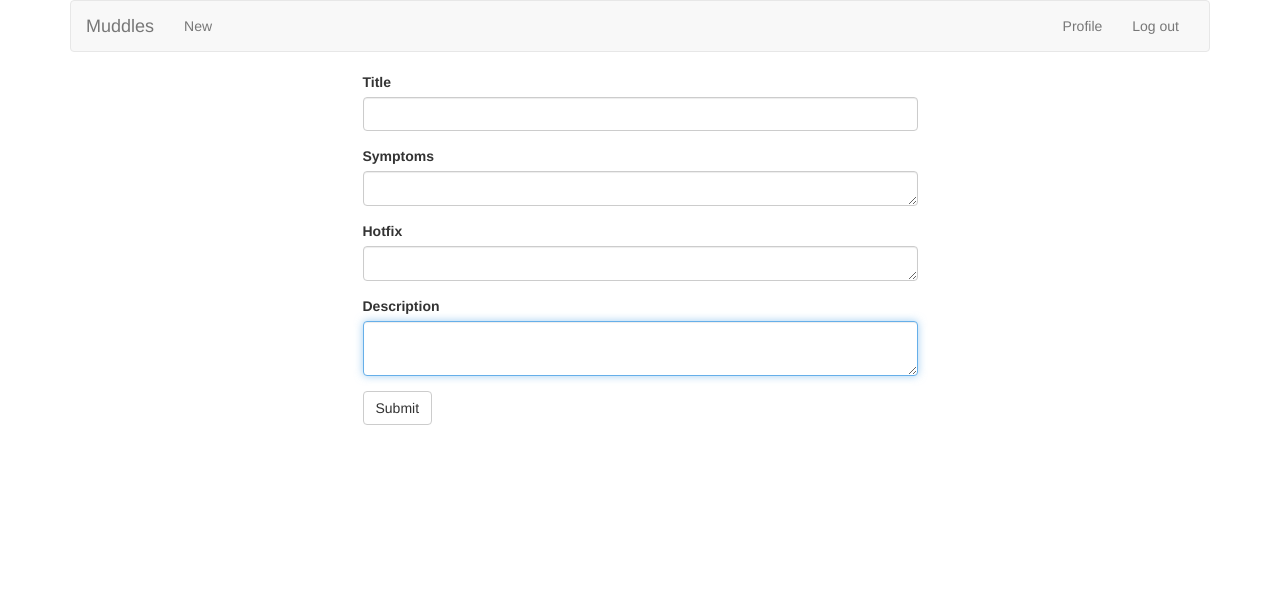
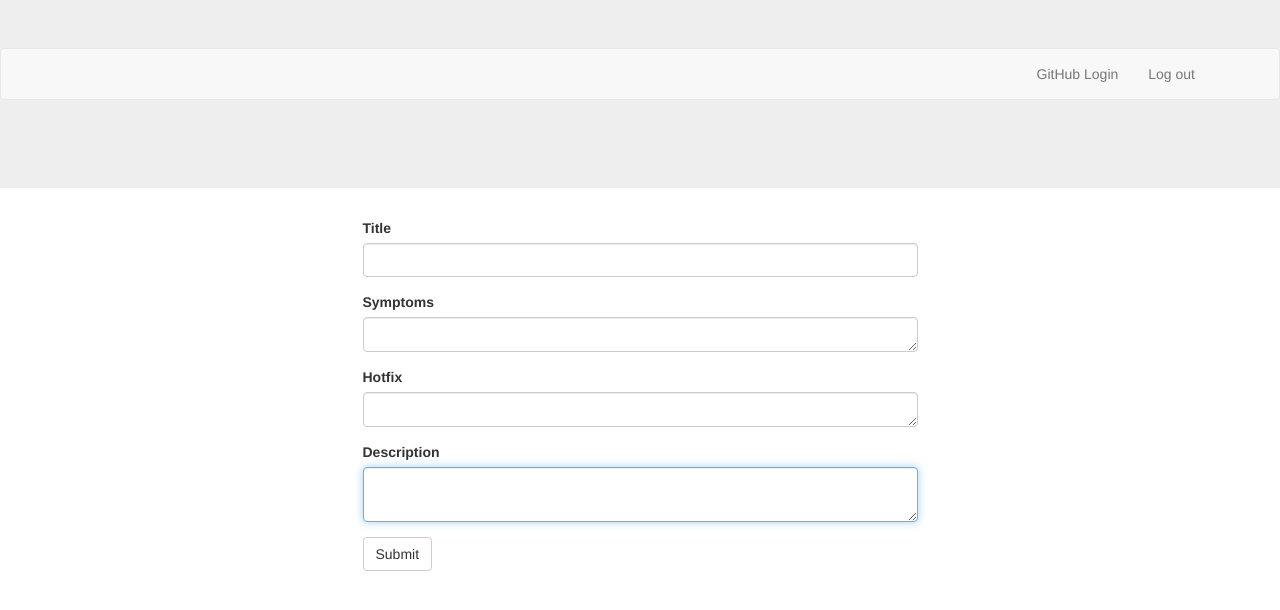
Before and after one commit to sirodoht/muddles, a Node project: template front/views/index.pug in a window 1280 px wide. Shown: the top 610 px of the page. Run offline with Node 20 templates, Linux system fonts and the light colour scheme; the template is opened without the code that fills it, so the values that code supplies are empty; some libraries are stand-ins or nearby versions.

Commit message:
update layout

```diff
--- a/front/views/layout.pug
+++ b/front/views/layout.pug
@@ -3,27 +3,29 @@ html
   head
     title= title
     link(rel="stylesheet", href="https://maxcdn.bootstrapcdn.com/bootstrap/3.3.6/css/bootstrap.min.css" integrity="sha384-1q8mTJOASx8j1Au+a5WDVnPi2lkFfwwEAa8hDDdjZlpLegxhjVME1fgjWPGmkzs7" crossorigin="anonymous")
+    link(rel="stylesheet", href="https://fonts.googleapis.com/css?family=Roboto+Slab")
     link(rel="stylesheet", href="/style.css")
   body
-    .container
+    .jumbotron
       nav.navbar.navbar-default
-        .container-fluid
+        .container
           .navbar-header
             button.navbar-toggle.collapsed(type="button", data-toggle="collapse", data-target="#navbar", aria-expanded="false", aria-controls="navbar")
               span.sr-only Toggle navigation
               span.icon-bar
               span.icon-bar
               span.icon-bar
-            a.navbar-brand(href="/") Muddles
+            a.navbar-brand(href="/")= brand
           .navbar-collapse.collapse
-            ul.nav.navbar-nav.navbar-left
-              li
-                a(href="/new") New
             ul.nav.navbar-nav.navbar-right
               li
-                a(href="/login") Profile
+                a(href="/auth/github") GitHub Login
               li
                 a(href="/logout") Log out
+
+      .container
+        h1= title
+        p.lead= subtitle
     block content
     footer
       script(type="application/javascript", src="/script.js")
```
